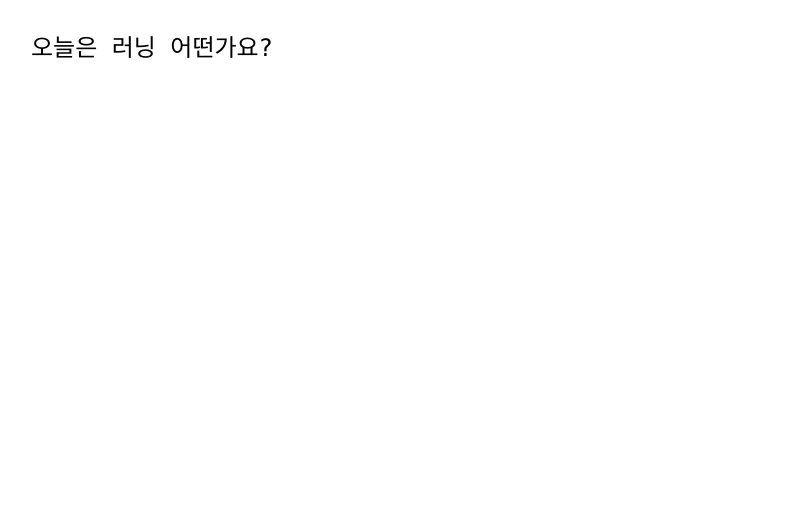
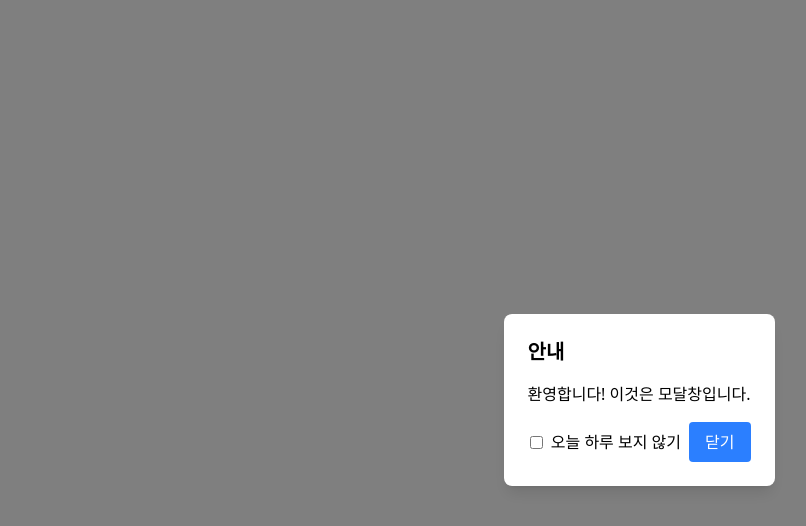
Before and after one commit to jyooni99/code-it, a Next.js app: page / in a window 1280 px wide. Shown: the top 526 px of the page, without its empty margins (1-807 px from the left). Built offline with nearby package versions, Linux system fonts and the light colour scheme.

Commit message:
오늘 하루 보지 않기 기능 구현

```diff
--- a/src/app/page.tsx
+++ b/src/app/page.tsx
@@ -1,52 +1,65 @@
 "use client";
 
+import { deleteCookie, isCookieExists, setCookie } from "../lib/cookies";
 import { useEffect, useState } from "react";
-import { motion } from "motion/react";
 
-export const TypingEffect = ({
-  text,
-  typingSpeed = 150,
-}: {
-  text: string;
-  typingSpeed?: number;
-}) => {
-  // 현재 입력된 텍스트
-  const [displayText, setDisplayText] = useState("");
-  // 현재 입력된 텍스트의 인덱스
-  const [currentIndex, setCurrentIndex] = useState(0);
+export default function Home() {
+  const [showModal, setShowModal] = useState(false);
 
   useEffect(() => {
-    let timer: NodeJS.Timeout | undefined;
+    const isModalHidden = isCookieExists("isModalHidden");
 
-    if (currentIndex < text.length) {
-      timer = setTimeout(() => {
-        setDisplayText((prev) => prev + text[currentIndex]);
-        setCurrentIndex((prev) => prev + 1);
-      }, typingSpeed);
+    if (!isModalHidden) {
+      setShowModal(true);
     }
+  }, []);
 
-    return () => clearTimeout(timer);
-  }, [currentIndex, text, typingSpeed]);
+  const handleModalCheckboxChange = () => {
+    // 3. 쿠키가 존재하면 쿠키를 삭제하세요.
+    if (isCookieExists("isModalHidden")) {
+      deleteCookie("isModalHidden");
+    } else {
+      const date = new Date();
+      date.setTime(date.getTime() + 24 * 60 * 60 * 1000);
+      setCookie("isModalHidden", "true", { expires: date, path: "/" });
+    }
+  };
+
+  const handleClose = () => {
+    setShowModal(false);
+  };
 
   return (
-    <div className="font-mono text-2xl">
-      {/* 현재 입력된 텍스트 */}
-      {displayText}
-      {/* 깜빡거리는 타이핑 커서 */}
-      <motion.span
-        animate={{ opacity: [0, 1, 0] }}
-        transition={{ repeat: Infinity, duration: 0.8 }}
-        className="ml-1 inline-block h-5 w-2 bg-black"
-      />
-    </div>
-  );
-};
+    <div className="flex h-screen w-screen items-center justify-center">
+      메인 화면
+      {showModal && (
+        <div className="bg-opacity-50 fixed inset-0 flex items-center justify-center bg-black/50">
+          <div className="rounded-lg bg-white p-6 shadow-lg">
+            <h2 className="mb-4 text-xl font-bold">안내</h2>
+            <p className="mb-4">환영합니다! 이것은 모달창입니다.</p>
+            <div className="flex justify-end gap-2">
+              <label
+                htmlFor="modalCheckbox"
+                className="flex items-center gap-2"
+              >
+                <input
+                  type="checkbox"
+                  id="modalCheckbox"
+                  onChange={handleModalCheckboxChange}
+                />
+                오늘 하루 보지 않기
+              </label>
 
-// 사용 예시
-export default function TypingEffectExample() {
-  return (
-    <div className="p-8">
-      <TypingEffect text="오늘은 러닝 어떤가요?" typingSpeed={100} />
+              <button
+                onClick={handleClose}
+                className="rounded bg-blue-500 px-4 py-2 text-white hover:bg-blue-600"
+              >
+                닫기
+              </button>
+            </div>
+          </div>
+        </div>
+      )}
     </div>
   );
 }
```
